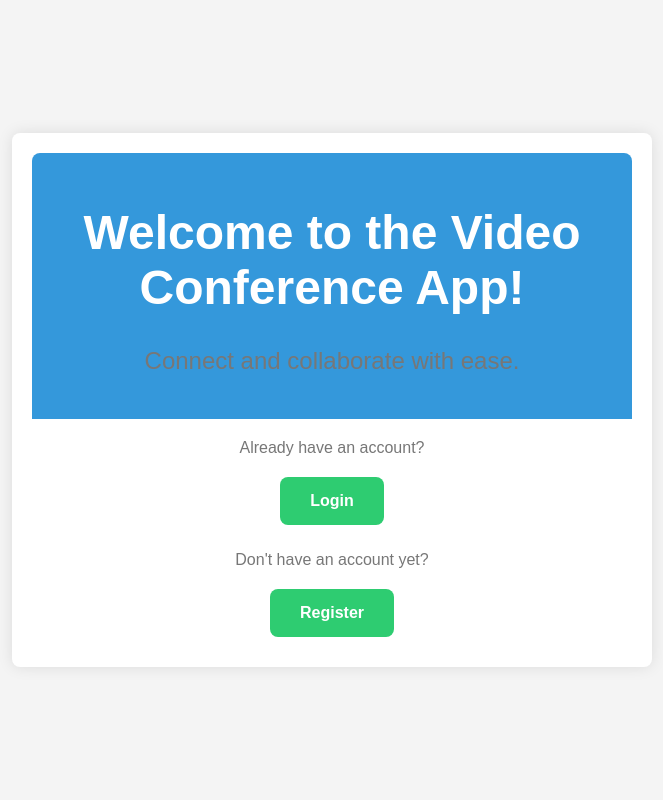
After one commit to kassaab/Video_conference_app, a Django app: page / in a window 1280 px wide. The commit adds this page. Shown: the whole page, without its empty margins (308-971 px from the left). Run offline with Django 4.2, Linux system fonts and the light colour scheme.

Commit message:
Add index.html file

```diff
--- a/video_conference_app/static/css/style.css
+++ b/video_conference_app/static/css/style.css
@@ -194,3 +194,46 @@ button:hover {
 .join-meeting-button:hover {
     background-color: #27ae60;
 }
+
+body {
+    margin: 0;
+    font-family: 'Arial', sans-serif;
+    background-color: #f4f4f4;
+}
+
+.container {
+    max-width: 600px;
+    margin: 50px auto;
+    background-color: #fff;
+    padding: 20px;
+    border-radius: 8px;
+    box-shadow: 0px 0px 15px rgba(0, 0, 0, 0.1);
+}
+
+
+
+.landing-options {
+    text-align: center;
+}
+
+.landing-options p {
+    margin-bottom: 10px;
+}
+
+.landing-button {
+    display: inline-block;
+    padding: 15px 30px;
+    margin: 10px;
+    text-decoration: none;
+    color: #fff;
+    background-color: #2ecc71;
+    border-radius: 8px;
+    font-weight: bold;
+    font-size: 16px;
+    transition: background-color 0.3s ease;
+    cursor: pointer;
+}
+
+.landing-button:hover {
+    background-color: #27ae60;
+}
--- /dev/null
+++ b/video_conference_app/templates/index.html
@@ -0,0 +1,28 @@
+<!DOCTYPE html>
+<html lang="en">
+<head>
+    <meta charset="UTF-8">
+    <meta name="viewport" content="width=device-width, initial-scale=1.0">
+    <title>Video Conference App</title>
+    {% load static %}
+    <link rel="stylesheet" href="{% static 'css/style.css' %}">
+</head>
+<body>
+<div class="container">
+    <div class="row">
+        <div class="col-md-6">
+            <div class="welcome-banner">
+                <h1>Welcome to the Video Conference App!</h1>
+                <p>Connect and collaborate with ease.</p>
+            </div>
+            <div class="landing-options">
+                <p>Already have an account?</p>
+                <a href="{% url 'login' %}" class="landing-button">Login</a>
+                <p>Don't have an account yet?</p>
+                <a href="{% url 'register' %}" class="landing-button">Register</a>
+            </div>
+        </div>
+    </div>
+</div>
+</body>
+</html>
--- a/video_conference_app/urls.py
+++ b/video_conference_app/urls.py
@@ -2,6 +2,7 @@ from django.urls import path
 from . import views
 
 urlpatterns = [
+    path('', views.index, name='index'),
     path('register/', views.register, name='register'),
     path('login/', views.login_view, name='login'),
     path('dashboard/', views.dashboard, name='dashboard'),
--- a/video_conference_app/views.py
+++ b/video_conference_app/views.py
@@ -3,6 +3,9 @@ from .forms import RegisterForm
 from django.contrib.auth import authenticate, login, logout
 from django.contrib.auth.decorators import login_required
 
+
+def index(request):
+    return render(request, "index.html")
 
 def register(request):
     if request.method == "POST":
```
